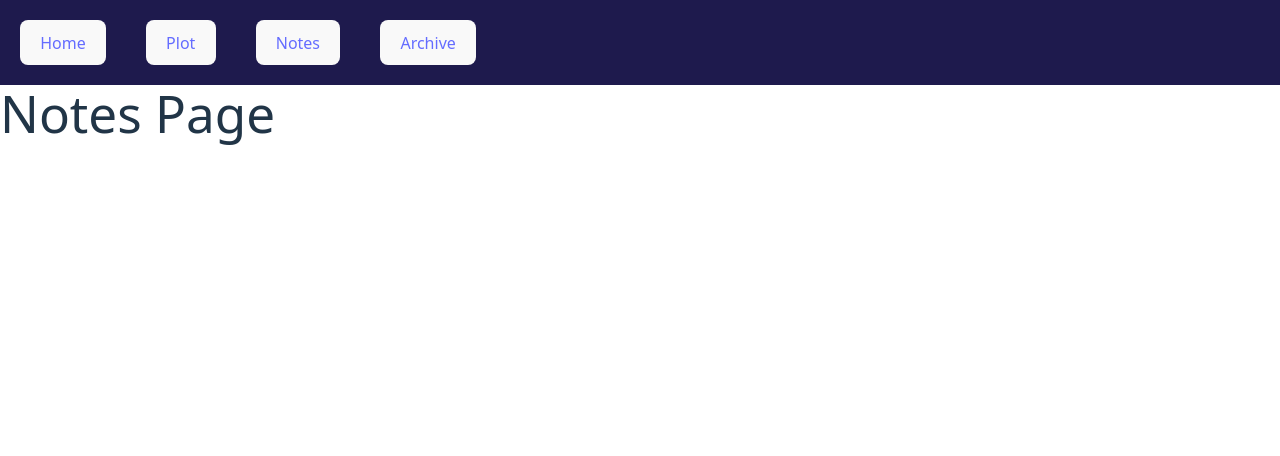
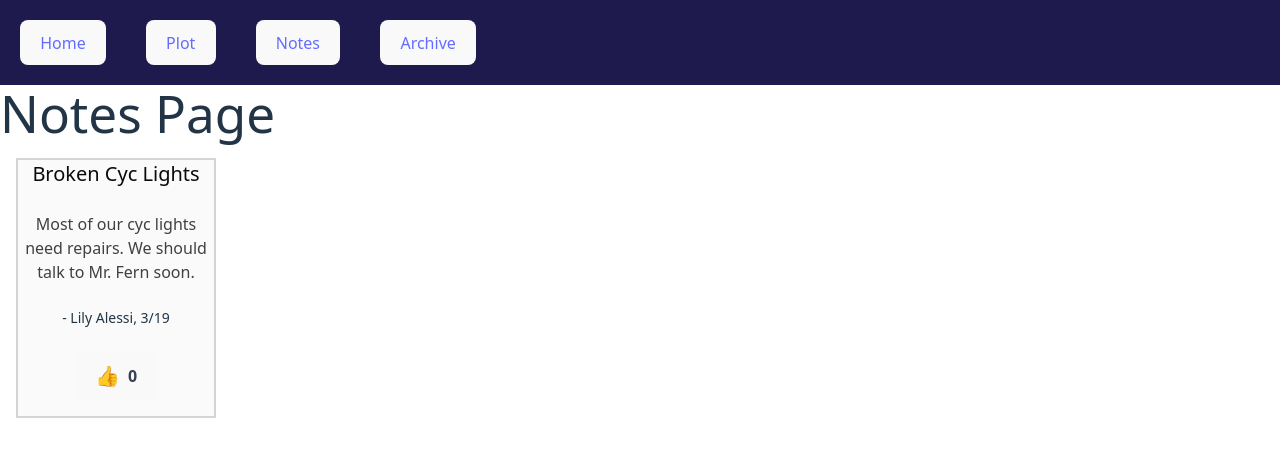
Before and after one commit to S0l3b0/lighting-capstone, a React (Vite) app in the folder Lighting-Capstone/: page /notes in a window 1280 px wide. Shown: the top 456 px of the page. Built offline with nearby package versions, Linux system fonts and the light colour scheme.

Commit message:
like button

```diff
--- /dev/null
+++ b/Lighting-Capstone/src/components/lightsInfo.jsx
@@ -0,0 +1,11 @@
+function LightsInfo ({name, description, image}){
+    return(
+    <div>
+        <h1 className = "text-center text-indigo-500 font-bold border border-dashed border-2 border-indigo-50">{name}</h1>
+        <img className = "flex justify-start m-4 w-100" src = {image}/>
+        <h3 className = "text-indigo-500 flex justify-end m-4 ">{description}</h3>
+    </div>
+    );
+};
+
+export default LightsInfo;
--- a/Lighting-Capstone/src/components/likeButton.jsx
+++ b/Lighting-Capstone/src/components/likeButton.jsx
@@ -1,3 +1,4 @@
+import { useState } from "react";
 function LikeButton() {
   const [likes, setLikes] = useState(0);
 
@@ -6,7 +7,7 @@ function LikeButton() {
       onClick={() => setLikes(likes + 1)}
       className="flex items-center gap-2 bg-gray-100 hover:bg-red-100 px-4 py-2 rounded-full transition-all duration-200"
     >
-      <span className="text-xl">❤️</span>
+      <span className="text-xl">👍</span>
       <span className="font-bold text-gray-700">{likes}</span>
     </button>
   );
--- /dev/null
+++ b/Lighting-Capstone/src/components/note.jsx
@@ -0,0 +1,20 @@
+import LikeButton from '/src/components/likeButton.jsx';
+
+
+function Note ({topic, text, name, date}){
+    return(
+        <div className = "bg-neutral-50 m-4 text-center border-2 border-neutral-300 w-50 h-65">
+            <h2 className = "text-neutral-950 text-xl">{topic}</h2>
+             <br/>
+            <p className = "text-neutral-700">{text}</p>
+            <br/>
+            <p className = "text-neutral-600. text-sm">- {name}, {date}</p>
+            <br/>
+            <span className = "flex justify-center">
+           <LikeButton/>
+           </span>
+        </div>
+    );
+};
+
+export default Note;
--- a/Lighting-Capstone/src/pages/Notes.jsx
+++ b/Lighting-Capstone/src/pages/Notes.jsx
@@ -1,6 +1,16 @@
+import Note from '/src/components/note.jsx';
+
 function Notes() {
     return (
-    <div className="h-screen w-screen"><h1>Notes Page</h1></div>);
-  }
+    <div className="h-screen w-screen"><h1>Notes Page</h1>
+    <Note
+      topic = "Broken Cyc Lights"
+      text = "Most of our cyc lights need repairs. We should talk to Mr. Fern soon."
+      name = "Lily Alessi"
+      date = "3/19"
+    />
+    </div>
+  );
+  };
 
   export default Notes;
```
